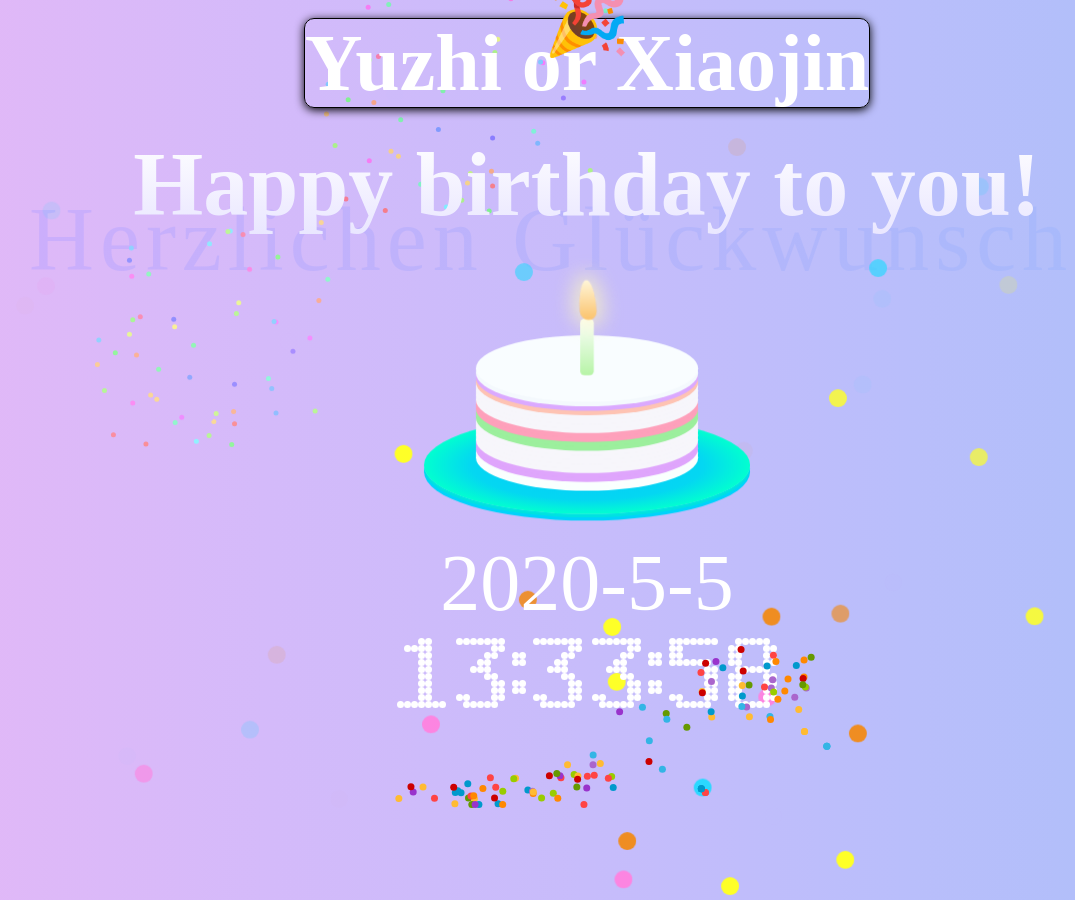
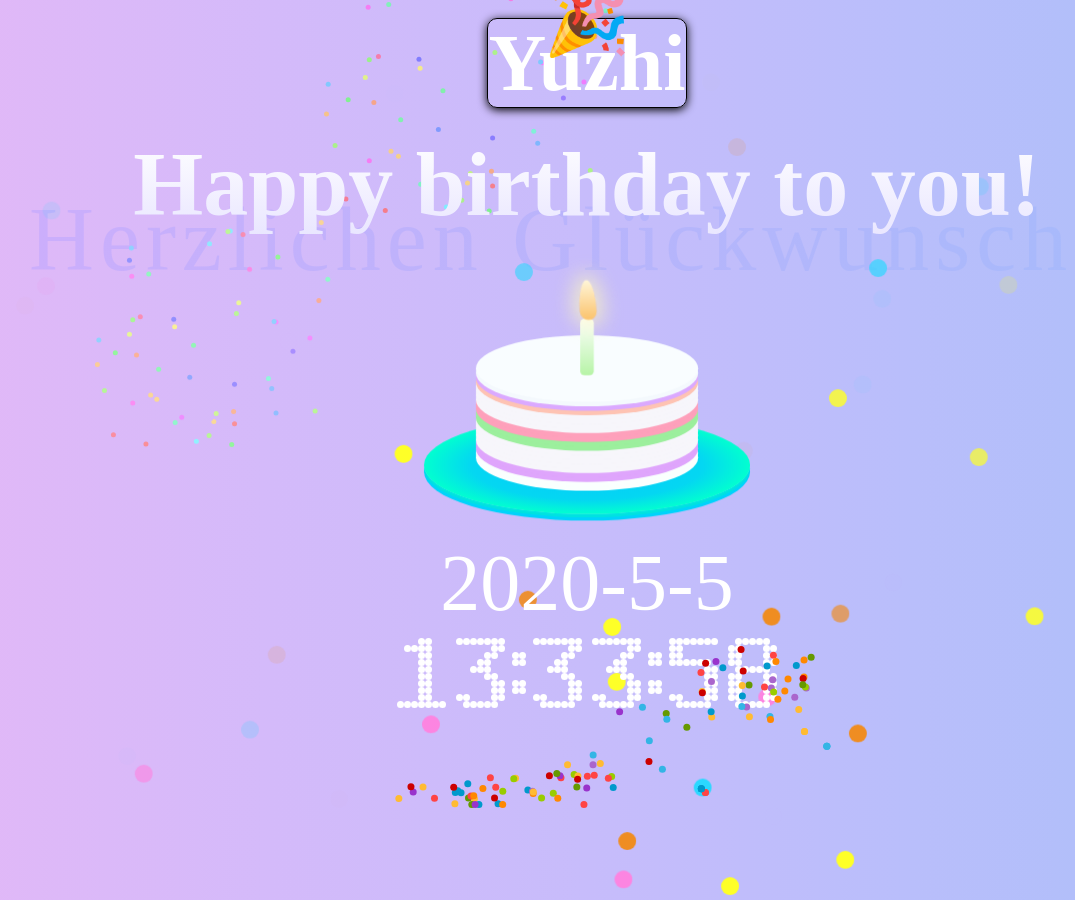
Before and after one commit to boysmao/boysmao.github.io, a Jekyll site: the page happybirthday.html, which Jekyll copies as it is, in a window 1280 px wide and 900 px high. Shown: the whole window, without its empty margins (53-1128 px from the left). Built offline with Jekyll 4.4.1, drawn with Linux system fonts in a browser that asks for light colours.

Commit message:
Update happybirthday.html

```diff
--- a/happybirthday.html
+++ b/happybirthday.html
@@ -1072,7 +1072,7 @@
     <h1>Herzlichen Glückwunsch!!</h1>
     <h2>Happy birthday to you!</h2>
     <h3>
-        <a style="box-shadow: 0px 2px 10px black;border: 1px solid #000;border-radius:10px;">Yuzhi or Xiaojin</a>
+        <a style="box-shadow: 0px 2px 10px black;border: 1px solid #000;border-radius:10px;">  Yuzhi  </a>
     </h3>
     <span style="top:-30px">🎉</span>
     <div class="candle">
```
